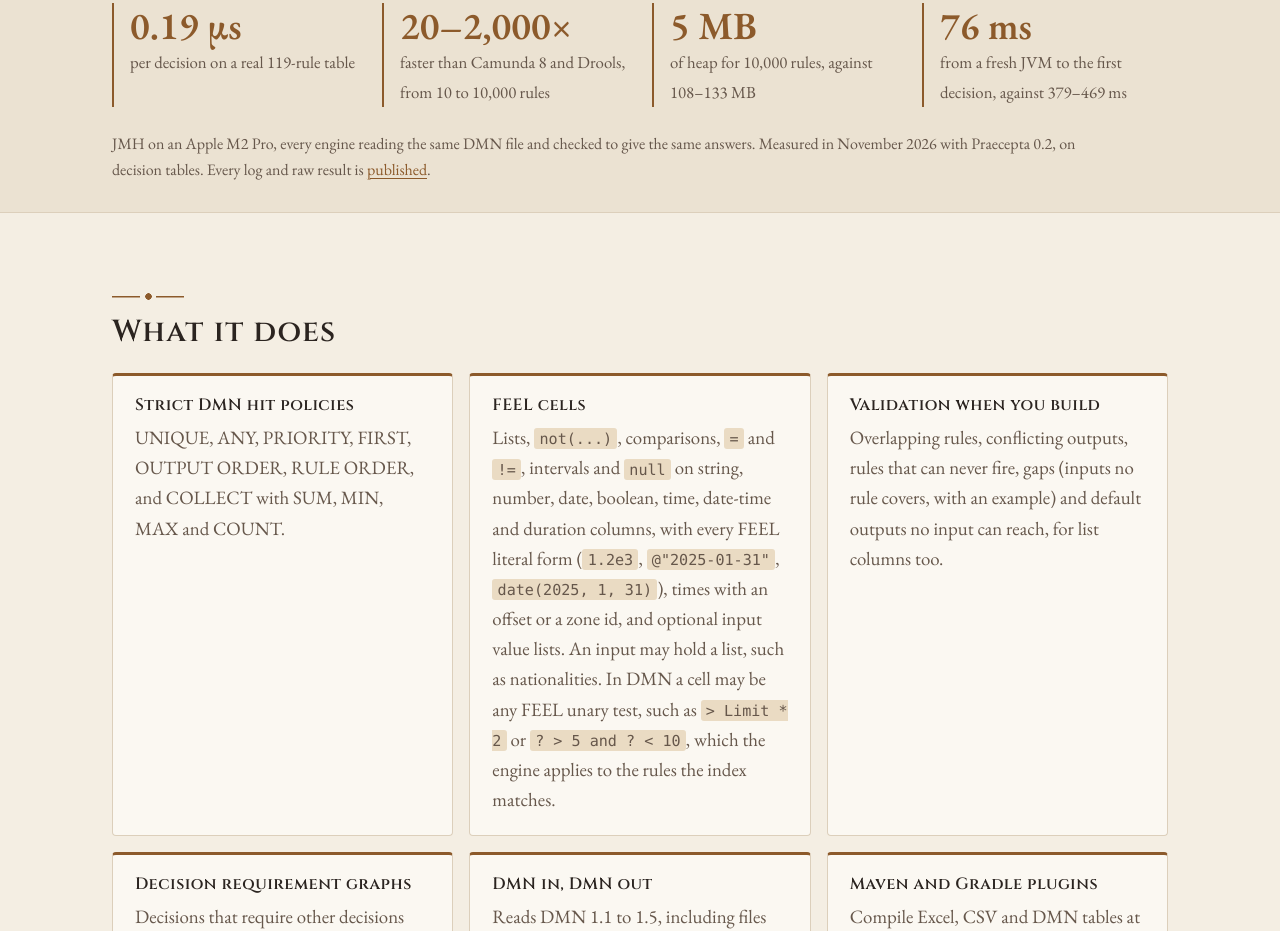
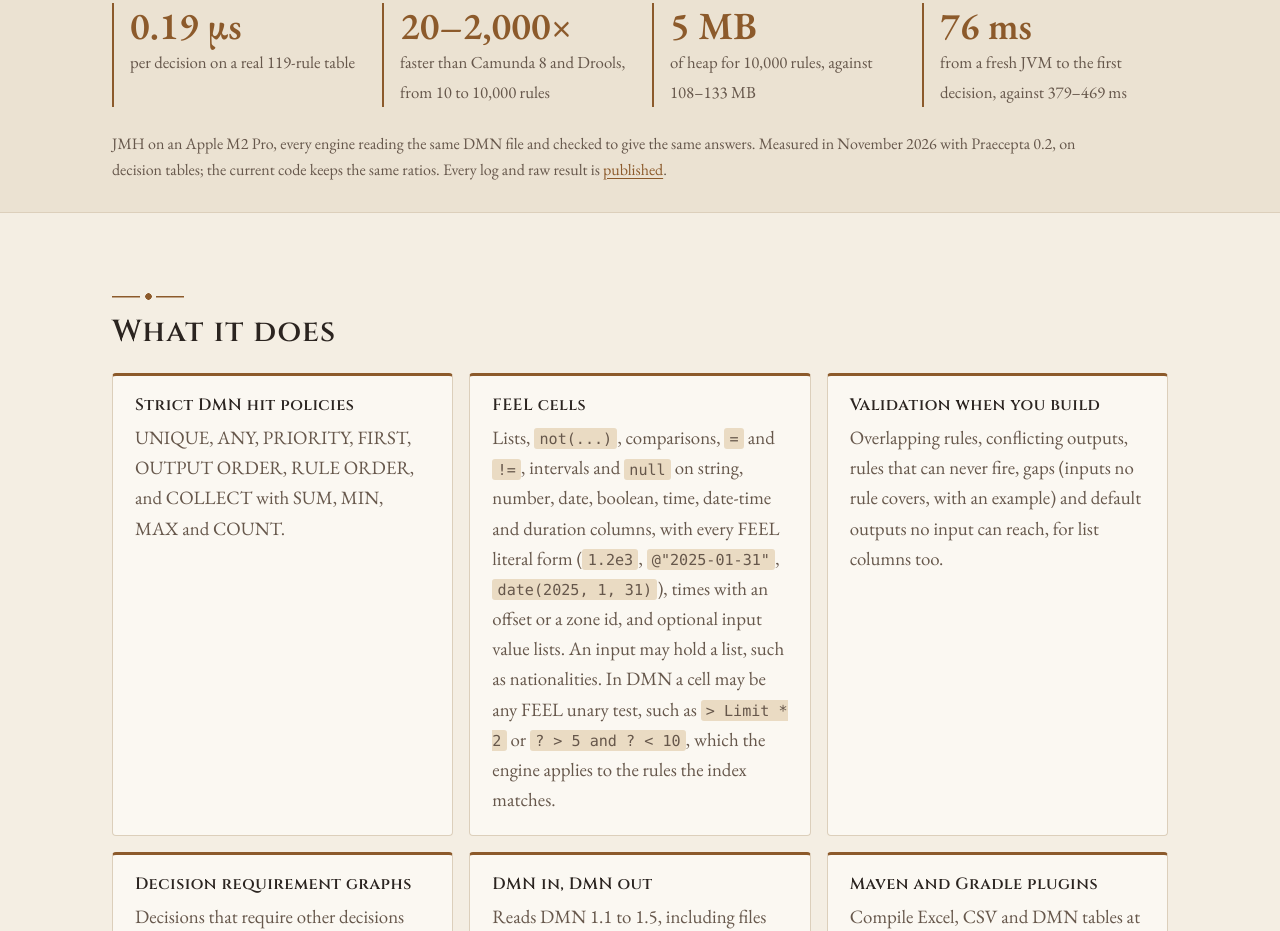
Before and after one commit to brunopacheco1/praecepta, a plain HTML site: page site/index.html in a window 1280 px wide. Shown: the part 772-1703 px from the top of the page. Drawn offline with Linux system fonts and the light colour scheme.

Commit message:
Record the quality work in the changelog and the docs
Co-Authored-By: Claude Fable 5.2 <noreply@anthropic.com>

```diff
--- a/site/index.html
+++ b/site/index.html
@@ -97,7 +97,7 @@ engine.validationReport();  // overlaps, unreachable rules, gaps</code></pre>
         </ul>
         <p class="note">
           JMH on an Apple M2 Pro, every engine reading the same DMN file and checked to give the same
-          answers. Measured in November 2026 with Praecepta 0.2, on decision tables. Every log and raw result is
+          answers. Measured in November 2026 with Praecepta 0.2, on decision tables; the current code keeps the same ratios. Every log and raw result is
           <a href="https://github.com/brunopacheco1/praecepta/tree/main/praecepta-benchmarks/results">published</a>.
         </p>
       </div>
```
Also changed, not shown: 3 other files.
